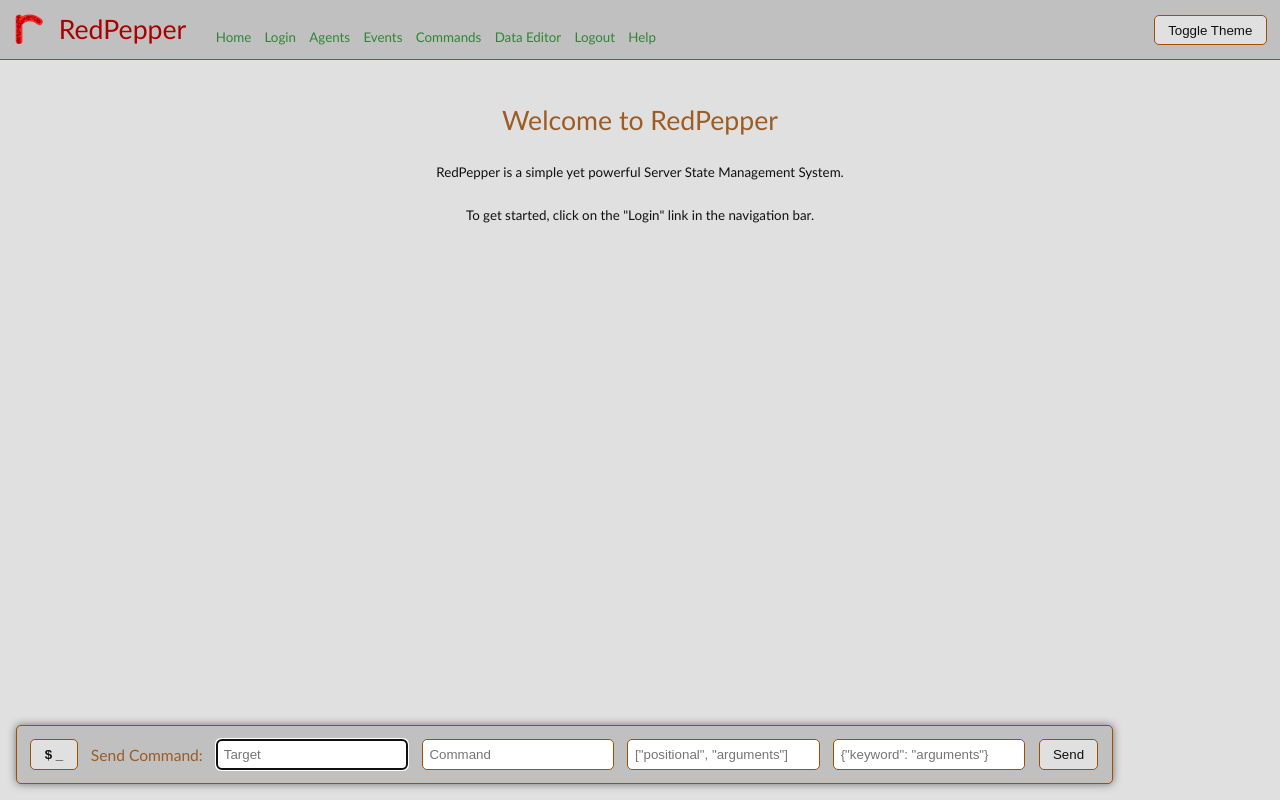
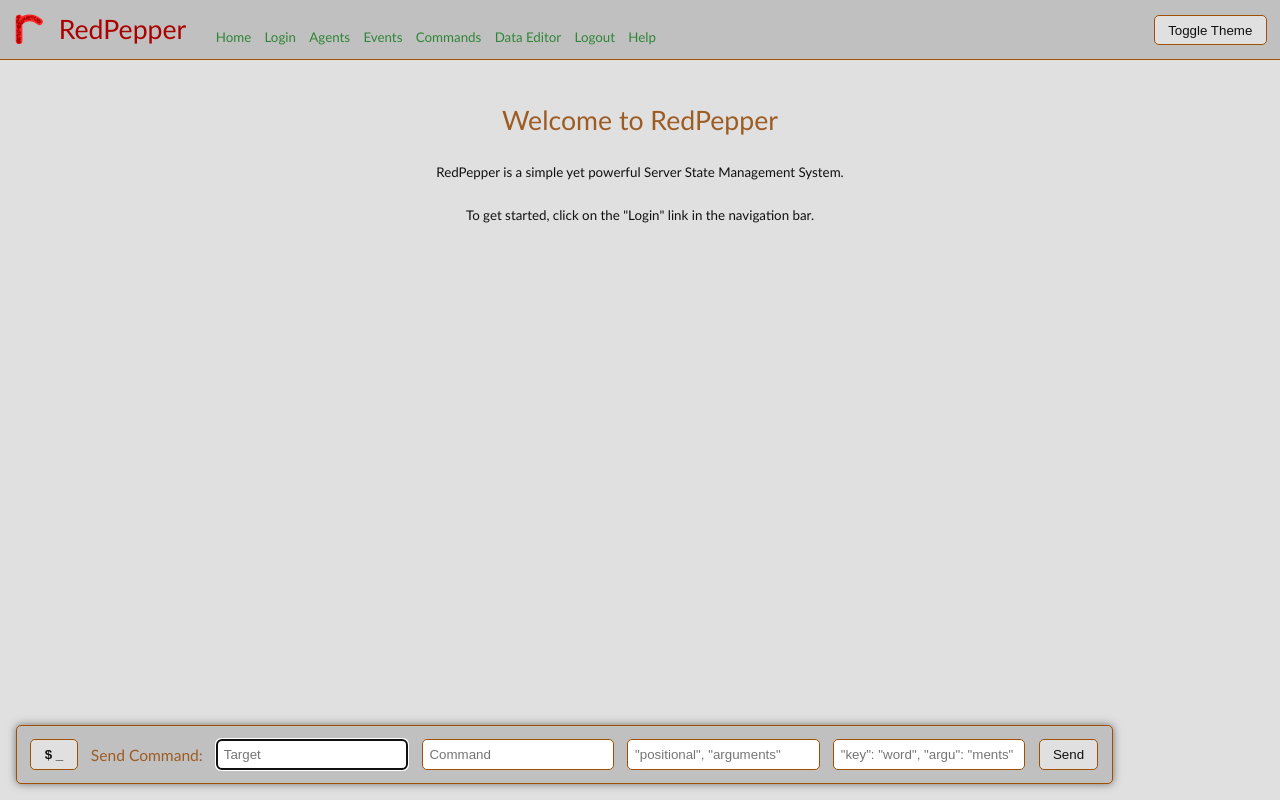
Before and after one commit to merlinz01/redpepper, a Vue app in the folder redpepper_console/: page / in a window 1280 px wide. Both pictures are taken after a click on the button "$ _". Built offline with nearby package versions, Linux system fonts and the light colour scheme.

Commit message:
allow command parameters to not have surrounding brackets/braces in CommandView

```diff
--- a/redpepper_console/src/CommandView.vue
+++ b/redpepper_console/src/CommandView.vue
@@ -10,8 +10,14 @@ function sendCommand(event) {
   event.preventDefault()
   const agent = document.getElementById('command-agent').value
   const command = document.getElementById('command-command').value
-  let args = document.getElementById('command-args').value || '[]'
-  let kw = document.getElementById('command-kw').value || '{}'
+  let args = document.getElementById('command-args').value
+  if (!args.startsWith('[')) {
+    args = '[' + args + ']'
+  }
+  let kw = document.getElementById('command-kw').value
+  if (!kw.startsWith('{')) {
+    kw = '{' + kw + '}'
+  }
   try {
     args = JSON.parse(args)
   } catch (error) {
@@ -78,8 +84,8 @@ function toggleShowCommandForm() {
     <h3 class="no-margin">Send Command:</h3>
     <input type="text" id="command-agent" name="agent" placeholder="Target" />
     <input type="text" id="command-command" name="command" placeholder="Command" />
-    <input type="text" id="command-args" name="args" placeholder='["positional", "arguments"]' />
-    <input type="text" id="command-kw" name="kw" placeholder='{"keyword": "arguments"}' />
+    <input type="text" id="command-args" name="args" placeholder='"positional", "arguments"' />
+    <input type="text" id="command-kw" name="kw" placeholder='"key": "word", "argu": "ments"' />
     <button type="submit">Send</button>
   </form>
 </template>
```
